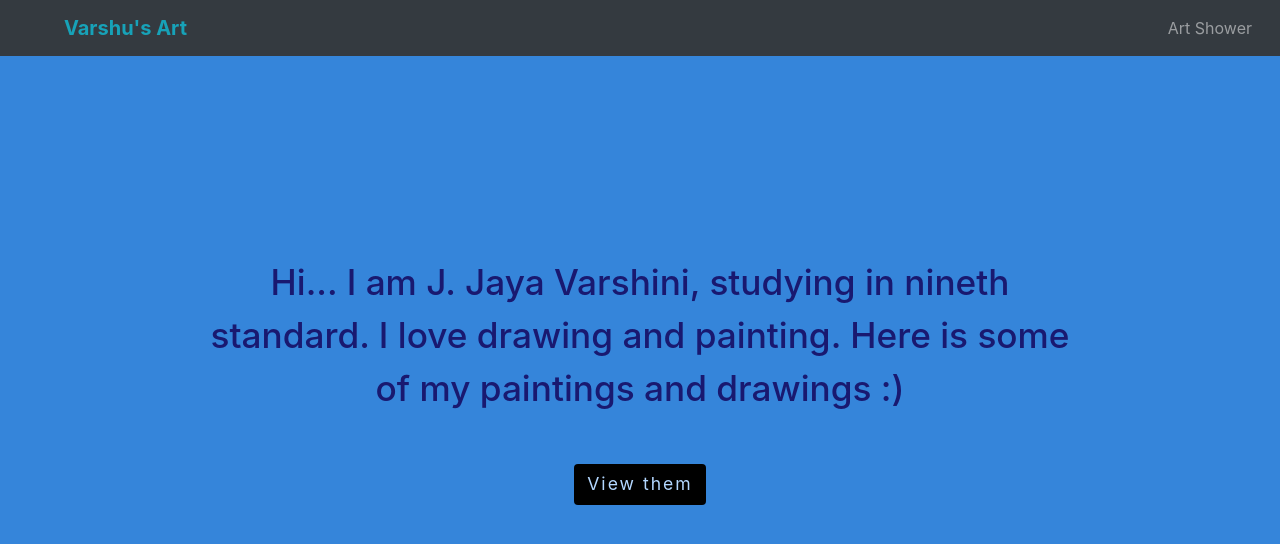
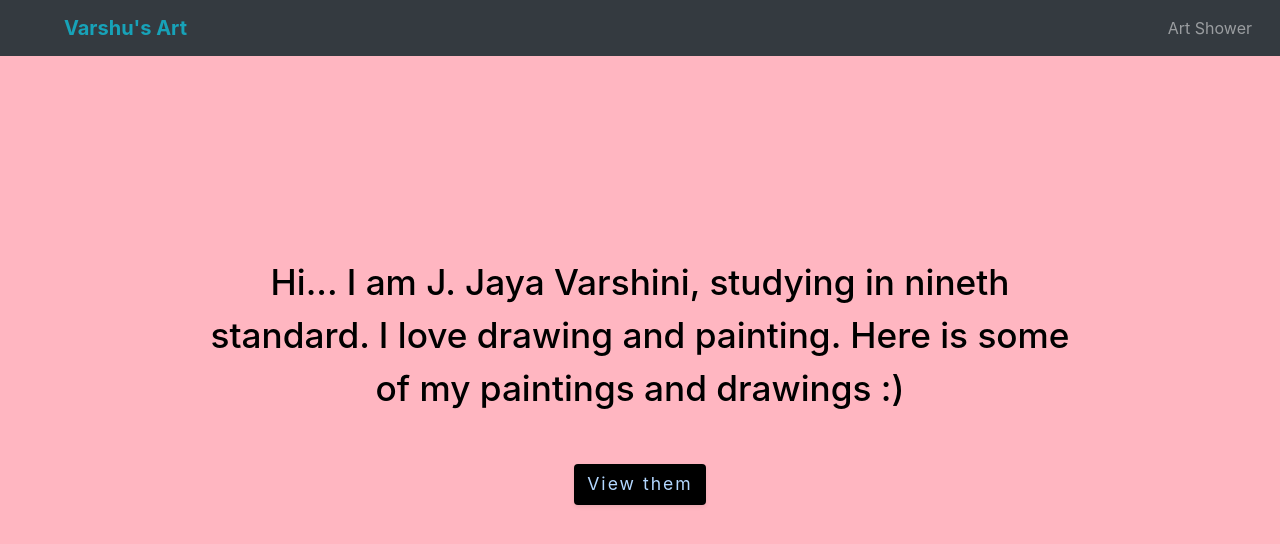
Before and after one commit to Madhubalajb/Varshu-Art, a React (Create React App) app: page / in a window 1280 px wide. Shown: the top 544 px of the page. Built offline with nearby package versions, Linux system fonts and the light colour scheme.

Commit message:
Updated site

```diff
--- a/src/components/Home.js
+++ b/src/components/Home.js
@@ -6,7 +6,7 @@ class Home extends Component {
 			<div className="Home">
 				<center>
 					<h1>Hi... I am J. Jaya Varshini, studying in nineth standard. I love drawing and painting. Here is some of my paintings and drawings :)</h1>
-					<button className="btn box-shadow"><a href="/art">View them</a></button>
+					<button className="btn shadow-sm"><a href="/art">View them</a></button>
 				</center>
 			</div>
 		);
--- a/src/index.scss
+++ b/src/index.scss
@@ -1,8 +1,7 @@
-$blue-clr: #3585da;
-$bb-clr: midnightblue;
+$bg-clr: lightpink;
 $btn-clr: #b3d7ff;
 #body {
-	background-color: $blue-clr;
+	background-color: $bg-clr;
 }
 .Home
 {
@@ -13,14 +12,21 @@ $btn-clr: #b3d7ff;
 		margin-bottom: 50px;
 		font-size: 2.2rem;
     	line-height: unset;
-		color: $bb-clr;
+		color: black;
 	}
 	a {
 		color: $btn-clr;
 		font-size: 1.1rem;
 		letter-spacing: 2px;
+		&:hover,visited {
+			text-decoration: none;
+			color: $btn-clr;
+		}
 	}
 	.btn {
 		background-color: black;
+		&:hover {
+			box-shadow: 0 1.3rem 3rem rgba(0, 0, 0, 0.175) !important;
+		}
 	}
 }
```
